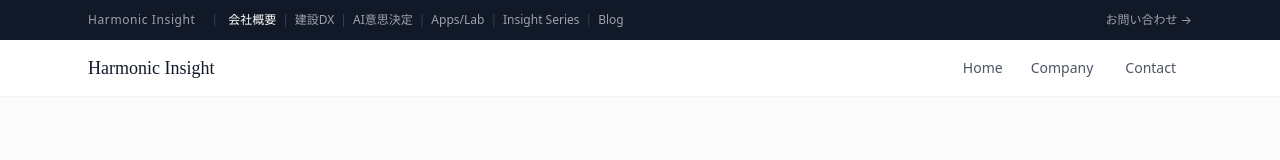
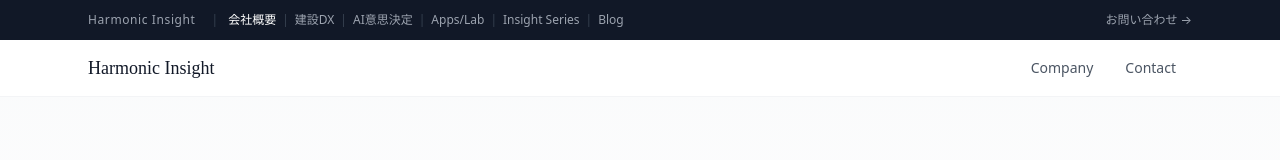
Before and after one commit to HarmonicInsight/site-corporate, a Next.js app: page /en in a window 1280 px wide. Shown: the top 160 px of the page. Built offline with nearby package versions, Linux system fonts and the light colour scheme.

Commit message:
refactor: Remove Home from nav, keep only Company and Contact

```diff
--- a/components/Header.tsx
+++ b/components/Header.tsx
@@ -40,11 +40,9 @@ export default function Header() {
   // Site-specific navigation
   const navItems = isEnglish
     ? [
-        { href: "/en", label: "Home" },
         { href: "/en/company", label: "Company" },
       ]
     : [
-        { href: "/", label: "ホーム" },
         { href: "/company", label: "会社概要" },
       ];
 
```
